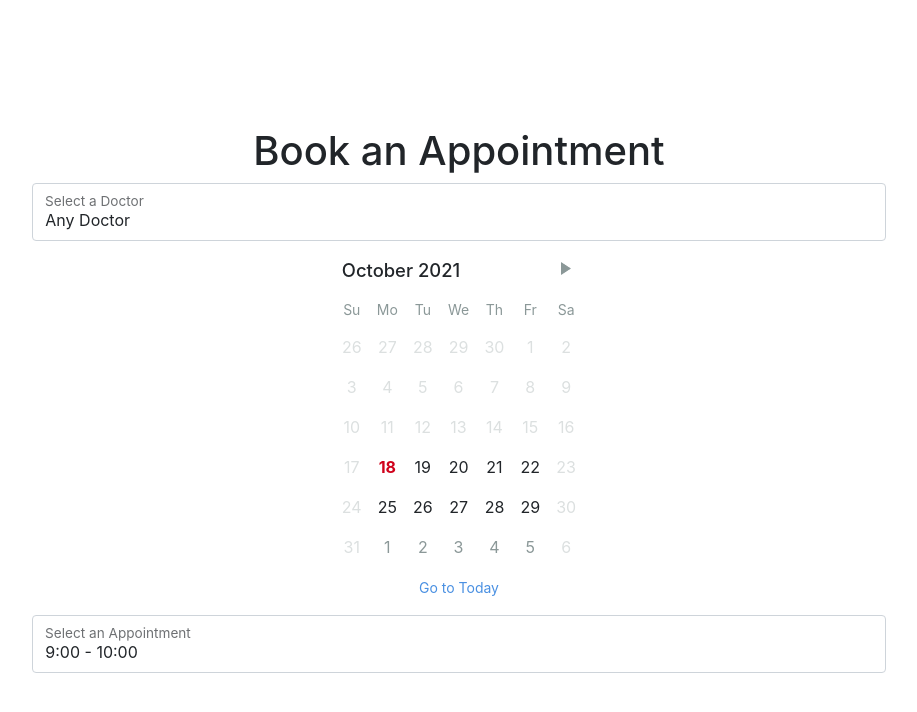
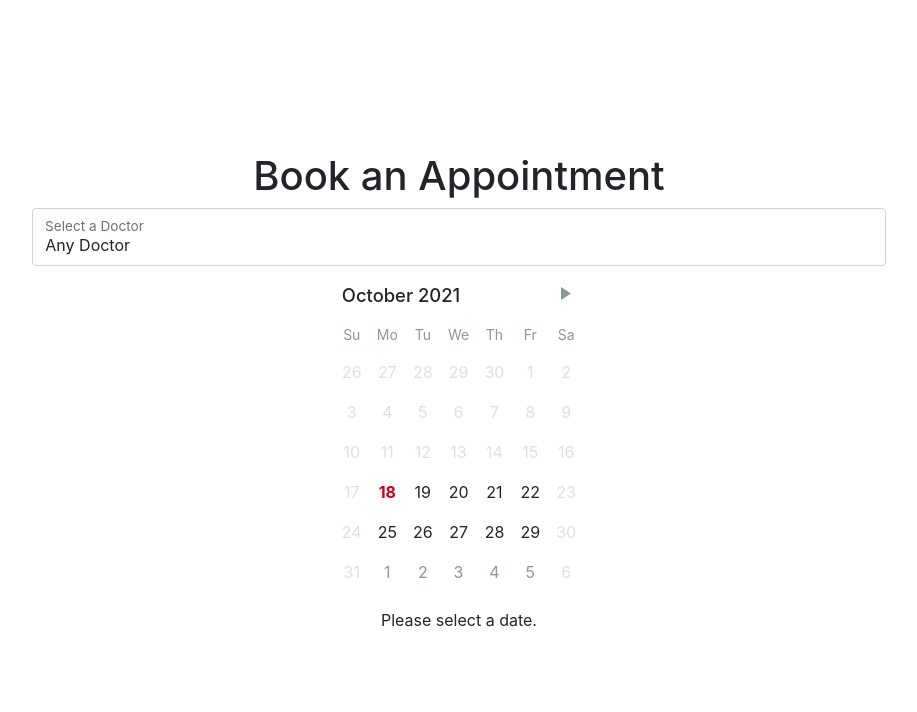
Before and after one commit to ros-a/LRSS-patient-booking-system, a React (Create React App) app in the folder client/: page /appointments in a window 1280 px wide. Shown: the top 712 px of the page, without its empty margins (181-1098 px from the left). Built offline with nearby package versions, Linux system fonts and the light colour scheme.

Commit message:
Made DoctorSelector and DatePicker components, passing setState functions as props to update parent

```diff
--- /dev/null
+++ b/client/src/Components/AppointmentSelector/AppointmentSelector.js
@@ -0,0 +1,36 @@
+import React from "react";
+import {FormGroup} from "react-bootstrap";
+
+const AppointmentSelector = (props) => {
+    const appointmentsAvailable = {
+        1: '',
+        2: '',
+        3: '',
+        4: '',
+        5: '',
+        6: '',
+        7: '',
+        8: ''
+    }
+    props.appointmentsTaken.forEach(takenAppointment => {
+        appointmentsAvailable[takenAppointment.time_slot] = 'disabled'
+    })
+
+    return (
+        <FormGroup className="form-floating">
+            <select className="form-control" id="appointmentSelector">
+                <option className={appointmentsAvailable[1]}>9:00 - 10:00</option>
+                <option className={appointmentsAvailable[1]}>10:00 - 11:00</option>
+                <option className={appointmentsAvailable[1]}>11:00 - 12:00</option>
+                <option className={appointmentsAvailable[1]}>12:00 - 13:00</option>
+                <option className={appointmentsAvailable[1]}>13:00 - 14:00</option>
+                <option className={appointmentsAvailable[1]}>14:00 - 15:00</option>
+                <option className={appointmentsAvailable[1]}>15:00 - 16:00</option>
+                <option className={appointmentsAvailable[1]}>16:00 - 17:00</option>
+            </select>
+            <label htmlFor="appointmentSelector">Select an Appointment</label>
+        </FormGroup>
+    )
+}
+
+export default AppointmentSelector
--- a/client/src/Components/DatePicker/DatePicker.js
+++ b/client/src/Components/DatePicker/DatePicker.js
@@ -1,11 +1,13 @@
 import React from 'react';
 import DayPicker from 'react-day-picker';
 import 'react-day-picker/lib/style.css';
+import {FormGroup} from "react-bootstrap";
 
 class DatePicker extends React.Component {
     constructor(props) {
         super(props);
         this.handleDayClick = this.handleDayClick.bind(this);
+
         this.state = {
             selectedDay: null,
             today: new Date()
@@ -14,13 +16,14 @@ class DatePicker extends React.Component {
 
     handleDayClick(day, { selected }) {
         this.setState({
-            selectedDay: selected ? undefined : day,
+            selectedDay: selected ? null : day,
         });
+        this.props.setDateSelected(selected ? null : day)
     }
 
     render() {
         return (
-            <div>
+            <FormGroup>
                 <DayPicker
                     fromMonth={this.state.today}
                     fixedWeeks
@@ -28,9 +31,9 @@ class DatePicker extends React.Component {
                     onDayClick={this.handleDayClick}
                     initialMonth={this.state.today}
                     disabledDays={[{daysOfWeek: [0,6]}, {before: this.state.today }]}
-                    todayButton="Go to Today"
                 />
-            </div>
+                <p>{this.state.selectedDay ? this.state.selectedDay.toLocaleDateString() : 'Please select a date.'}</p>
+            </FormGroup>
         );
     }
 }
--- /dev/null
+++ b/client/src/Components/DoctorSelector/DoctorSelector.js
@@ -0,0 +1,30 @@
+import React, {useEffect, useState} from "react";
+import {FormGroup} from "react-bootstrap";
+
+const DoctorSelector = (props) => {
+
+    const [allDoctors, setAllDoctors] = useState([])
+
+    useEffect(() => {
+        // get data from api to populate doctor drop down selector
+        setAllDoctors(JSON.parse('[{"id":"1", "name":"Dr Test MBalls"}, {"id":"2", "name":"Dr Phil"}]'))
+    }, [])
+
+    const handleSelect = evt => {
+        props.setDoctorSelected(evt.target.value)
+    }
+
+    return (
+        <FormGroup className="form-floating">
+            <select onChange={handleSelect} className="form-control" id="drSelector">
+                <option key="0">Any Doctor</option>
+                {allDoctors.map(doctor =>
+                    <option key={doctor.id}>{doctor.name}</option>
+                )}
+            </select>
+            <label htmlFor="drSelector">Select a Doctor</label>
+        </FormGroup>
+    )
+}
+
+export default DoctorSelector
--- a/client/src/Components/PatientBookingPage/PatientBookingPage.js
+++ b/client/src/Components/PatientBookingPage/PatientBookingPage.js
@@ -3,52 +3,36 @@ import {Form, FormGroup} from "react-bootstrap";
 import './PatientBookingPage.css'
 import 'react-day-picker/lib/style.css';
 import DatePicker from "../DatePicker/DatePicker";
+import AppointmentSelector from "../AppointmentSelector/AppointmentSelector";
+import DoctorSelector from "../DoctorSelector/DoctorSelector";
 
 
 
 const PatientBookingPage = (props) => {
-    const [doctors, setDoctors] = useState([])
-    // const [appointments, setAppointments] = useState([])
-    // const [today, setToday] = useState(null)
+    const [doctorSelected, setDoctorSelected] = useState(null)
+    const [dateSelected, setDateSelected] = useState(null)
+    const [appointmentsTaken, setAppointmentsTaken] = useState([])
+    const [appointmentSelected, setAppointmentSelected] = useState(null)
 
     useEffect(() => {
-        // get data from api to populate doctors and appointments
-        setDoctors(['{"id":"1", "name":"Dr Test MBalls"}'])
-        // setAppointments([['2021-10-23', '7']])
-        // setToday(new Date().toISOString().split('T')[0])
-    }, [])
+        setAppointmentsTaken(JSON.parse('[{"time_slot":"1"}, {"time_slot":"6"}]'))
+    }, [dateSelected])
+
+    useEffect(() => {
+        console.log(doctorSelected)
+        console.log(dateSelected)
+    }, [doctorSelected, dateSelected])
+
 
     return (
         <main className="d-flex justify-content-center align-items-center text-center vh-100">
             <Form className="col-8">
                 <h1>Book an Appointment</h1>
-                <FormGroup className="form-floating">
-                    <select className="form-control" id="drSelector">
-                        <option key="0">Any Doctor</option>
-                        {doctors.map(doctor =>
-                            <option key={JSON.parse(doctor).id}>{JSON.parse(doctor).name}</option>
-                        )}
-                    </select>
-                    <label htmlFor="drSelector">Select a Doctor</label>
-                </FormGroup>
-                <FormGroup>
-                    <DatePicker
-
-                    />
-                </FormGroup>
-                <FormGroup className="form-floating">
-                    <select className="form-control" id="appointmentSelector">
-                        <option>9:00 - 10:00</option>
-                        <option>10:00 - 11:00</option>
-                        <option>11:00 - 12:00</option>
-                        <option>12:00 - 13:00</option>
-                        <option>13:00 - 14:00</option>
-                        <option>14:00 - 15:00</option>
-                        <option>15:00 - 16:00</option>
-                        <option>16:00 - 17:00</option>
-                    </select>
-                    <label htmlFor="appointmentSelector">Select an Appointment</label>
-                </FormGroup>
+                <DoctorSelector setDoctorSelected={setDoctorSelected}/>
+                <DatePicker setDateSelected={setDateSelected}/>
+                {/*<AppointmentSelector*/}
+                {/*    appointmentsTaken={appointmentsTaken}*/}
+                {/*    setAppointmentSelected={setAppointmentSelected}/>*/}
             </Form>
         </main>
     )
```
